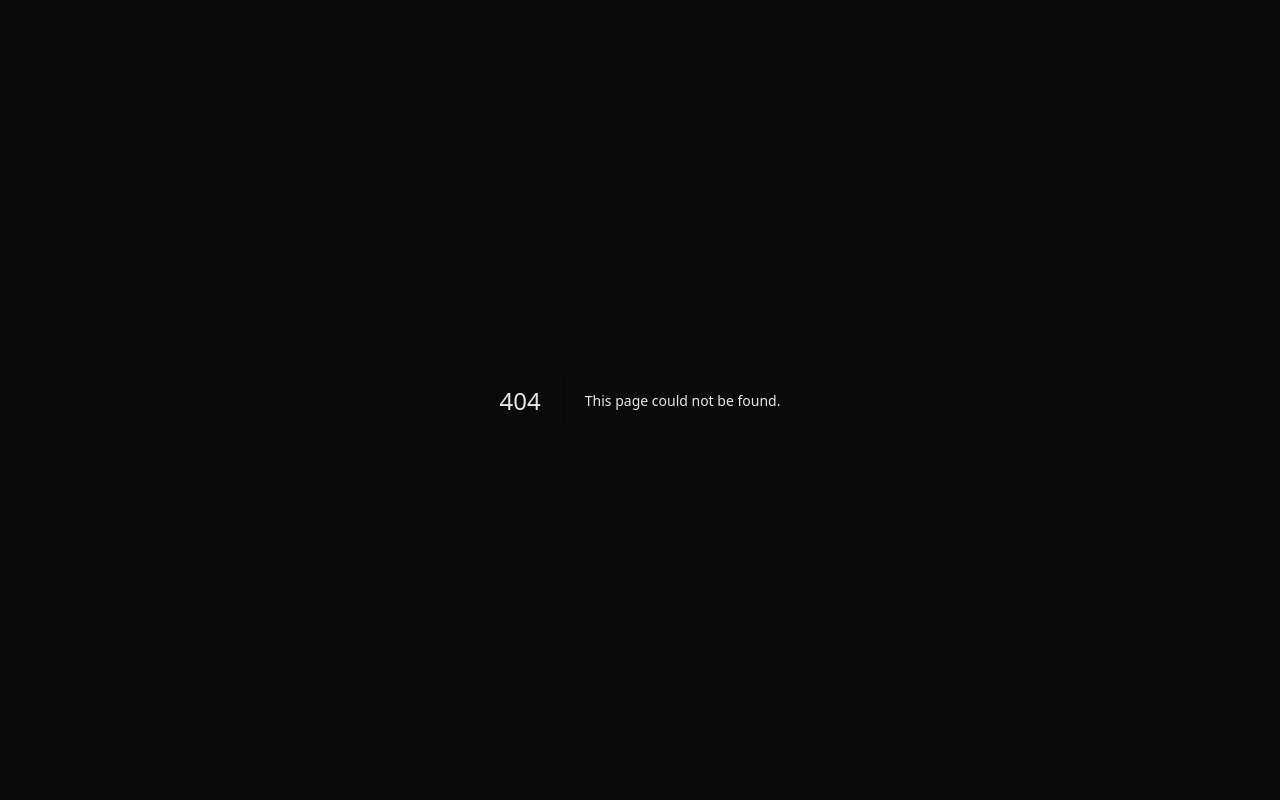
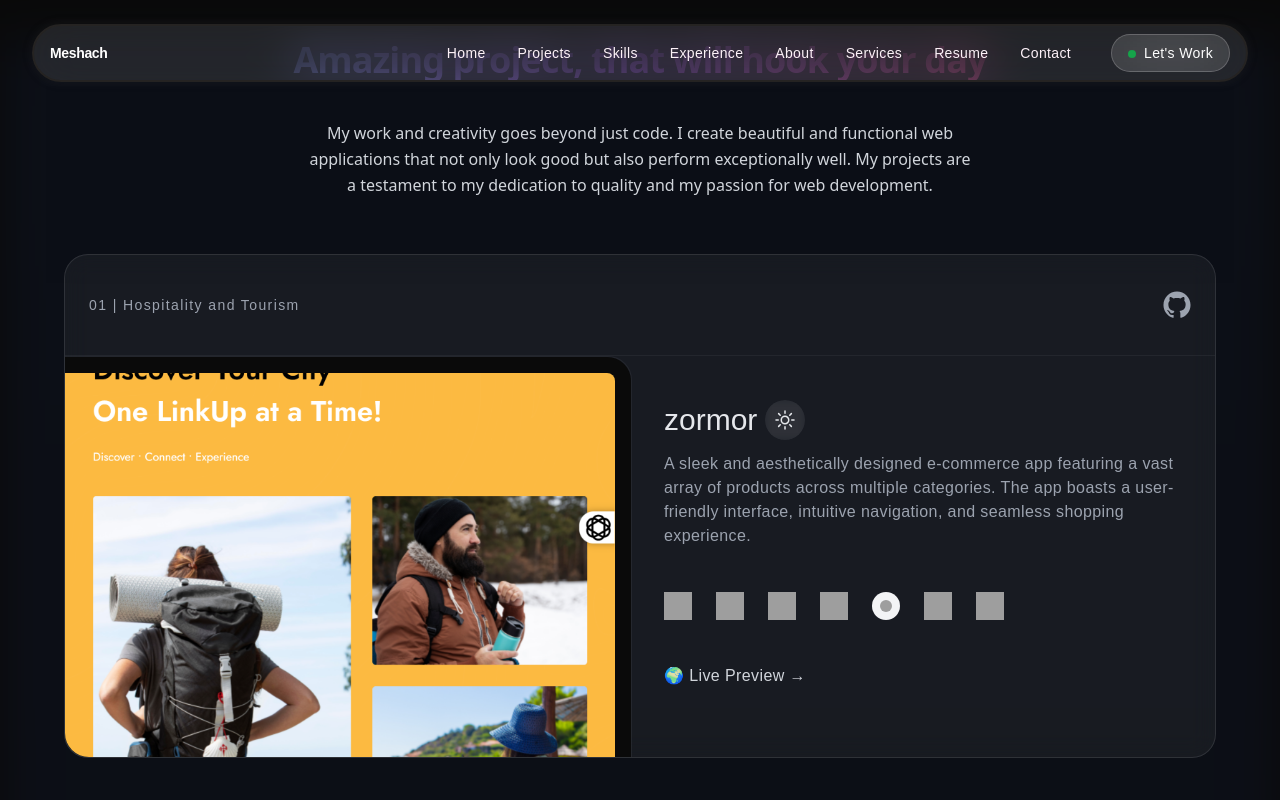
Before and after one commit to meshach567/meshachportfoliodev, a Next.js app: page /projects in a window 1280 px wide. Before the commit this address had no page. Shown: the top 800 px of the page. Built offline with nearby package versions, Linux system fonts and the light colour scheme; grey boxes are pictures that could not be loaded.

Commit message:
refactorL addn Navbar and Footer

```diff
--- /dev/null
+++ b/app/projects/page.tsx
@@ -0,0 +1,17 @@
+import Navbar from "@/components/shared/Navbar";
+import Footer from "@/components/shared/Footer";
+import { Projects } from "@/components/shared/Projects";
+
+export const metadata = {
+  title: "Projects | Meshach Arinze",
+};
+
+export default function ProjectsPage() {
+  return (
+    <main>
+      <Navbar />
+      <Projects />
+      <Footer />
+    </main>
+  );
+}
```
